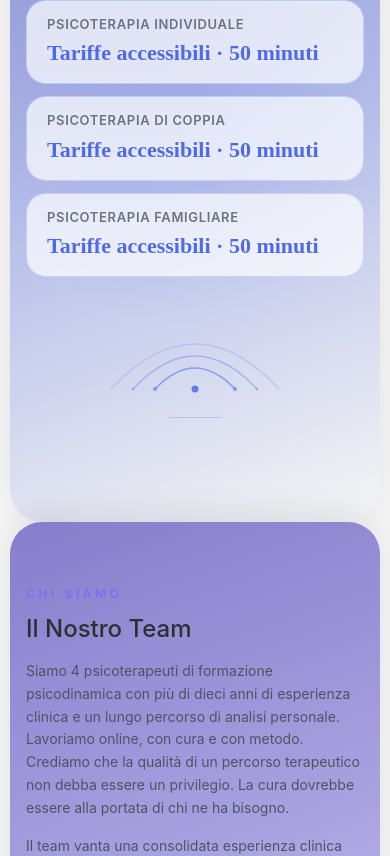
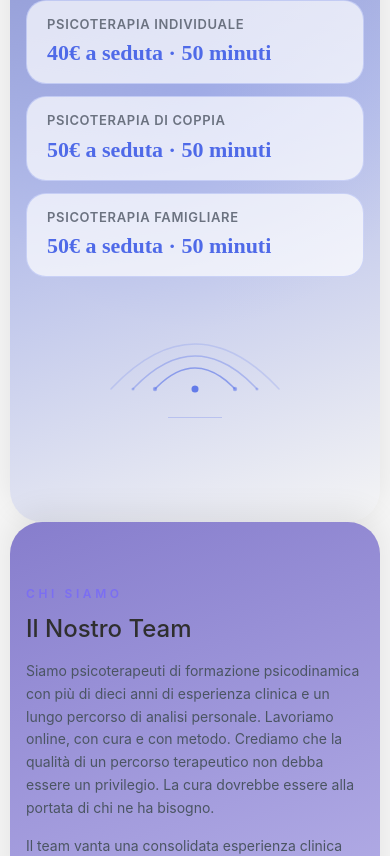
Before and after one commit to TheEmilz/psicodinamica-sociale, a React (Vite) app: page / in a window 390 px wide. Shown: the part 2010-2866 px from the top of the page. Built offline with nearby package versions, Linux system fonts and the light colour scheme.

Commit message:
UI: immagini card visibili su tablet, ripristina prezzi 40/50/50, testo team generico

```diff
--- a/src/App.jsx
+++ b/src/App.jsx
@@ -432,8 +432,8 @@ export default function App() {
           }} />
         }
       >
-        <ScrollReveal className="flex flex-col md:flex-row items-center gap-6 md:gap-12 max-w-5xl w-full">
-          <motion.div variants={itemSpring} className="hidden md:block w-full md:w-1/2 shrink-0">
+        <ScrollReveal className="flex flex-col sm:flex-row items-center gap-6 md:gap-12 max-w-5xl w-full">
+          <motion.div variants={itemSpring} className="hidden sm:block w-full sm:w-1/2 shrink-0">
             <CardImage
               src={photoCose}
               fallback={imgCose}
@@ -443,7 +443,7 @@ export default function App() {
               variant="green"
             />
           </motion.div>
-          <div className="flex flex-col w-full md:w-1/2 text-left">
+          <div className="flex flex-col w-full sm:w-1/2 text-left">
             <motion.p variants={itemSpring} className="text-xs font-semibold tracking-[0.3em] uppercase mb-3" style={{ color: '#2563eb' }}>
               La psicoterapia psicodinamica
             </motion.p>
@@ -494,8 +494,8 @@ export default function App() {
           }} />
         }
       >
-        <ScrollReveal className="flex flex-col md:flex-row items-center gap-6 md:gap-12 max-w-5xl w-full">
-          <motion.div variants={itemSpring} className="hidden md:block w-full md:w-1/2 shrink-0">
+        <ScrollReveal className="flex flex-col sm:flex-row items-center gap-6 md:gap-12 max-w-5xl w-full">
+          <motion.div variants={itemSpring} className="hidden sm:block w-full sm:w-1/2 shrink-0">
             <CardImage
               src={photoComeFunziona}
               fallback={imgComeFunziona}
@@ -505,7 +505,7 @@ export default function App() {
               variant="orange"
             />
           </motion.div>
-          <div className="flex flex-col w-full md:w-1/2 text-left">
+          <div className="flex flex-col w-full sm:w-1/2 text-left">
             <motion.p variants={itemSpring} className="text-xs font-semibold tracking-[0.3em] uppercase mb-3" style={{ color: '#4f6ae8' }}>
               Come funziona
             </motion.p>
@@ -523,15 +523,15 @@ export default function App() {
             <motion.div variants={itemSpring} className="flex flex-col gap-3" style={{ width: '100%' }}>
               <div style={{ padding: '14px 20px', borderRadius: '20px', background: 'rgba(255,255,255,0.7)', border: '1px solid rgba(79,106,232,0.22)' }}>
                 <p style={{ fontSize: '13px', fontWeight: 600, letterSpacing: '0.05em', textTransform: 'uppercase', color: '#6b7280', margin: '0 0 2px' }}>Psicoterapia individuale</p>
-                <p style={{ fontSize: '22px', fontWeight: 600, color: '#4f6ae8', fontFamily: "'Cormorant Garamond', serif", margin: 0 }}>Tariffe accessibili · 50 minuti</p>
+                <p style={{ fontSize: '22px', fontWeight: 600, color: '#4f6ae8', fontFamily: "'Cormorant Garamond', serif", margin: 0 }}>40€ a seduta · 50 minuti</p>
               </div>
               <div style={{ padding: '14px 20px', borderRadius: '20px', background: 'rgba(255,255,255,0.7)', border: '1px solid rgba(79,106,232,0.22)' }}>
                 <p style={{ fontSize: '13px', fontWeight: 600, letterSpacing: '0.05em', textTransform: 'uppercase', color: '#6b7280', margin: '0 0 2px' }}>Psicoterapia di coppia</p>
-                <p style={{ fontSize: '22px', fontWeight: 600, color: '#4f6ae8', fontFamily: "'Cormorant Garamond', serif", margin: 0 }}>Tariffe accessibili · 50 minuti</p>
+                <p style={{ fontSize: '22px', fontWeight: 600, color: '#4f6ae8', fontFamily: "'Cormorant Garamond', serif", margin: 0 }}>50€ a seduta · 50 minuti</p>
               </div>
               <div style={{ padding: '14px 20px', borderRadius: '20px', background: 'rgba(255,255,255,0.7)', border: '1px solid rgba(79,106,232,0.22)' }}>
                 <p style={{ fontSize: '13px', fontWeight: 600, letterSpacing: '0.05em', textTransform: 'uppercase', color: '#6b7280', margin: '0 0 2px' }}>Psicoterapia famigliare</p>
-                <p style={{ fontSize: '22px', fontWeight: 600, color: '#4f6ae8', fontFamily: "'Cormorant Garamond', serif", margin: 0 }}>Tariffe accessibili · 50 minuti</p>
+                <p style={{ fontSize: '22px', fontWeight: 600, color: '#4f6ae8', fontFamily: "'Cormorant Garamond', serif", margin: 0 }}>50€ a seduta · 50 minuti</p>
               </div>
             </motion.div>
           </div>
@@ -553,8 +553,8 @@ export default function App() {
           }} />
         }
       >
-        <ScrollReveal className="flex flex-col md:flex-row items-center gap-6 md:gap-12 max-w-5xl w-full">
-          <motion.div variants={itemSpring} className="hidden md:block w-full md:w-1/2 shrink-0">
+        <ScrollReveal className="flex flex-col sm:flex-row items-center gap-6 md:gap-12 max-w-5xl w-full">
+          <motion.div variants={itemSpring} className="hidden sm:block w-full sm:w-1/2 shrink-0">
             <CardImage
               src={photoTeam}
               fallback={imgTeam}
@@ -564,7 +564,7 @@ export default function App() {
               variant="indigo"
             />
           </motion.div>
-          <div className="flex flex-col w-full md:w-1/2 text-left">
+          <div className="flex flex-col w-full sm:w-1/2 text-left">
             <motion.p variants={itemSpring} className="text-xs font-semibold tracking-[0.3em] uppercase mb-3" style={{ color: '#7b6ef2' }}>
               Chi siamo
             </motion.p>
@@ -576,7 +576,7 @@ export default function App() {
               Il Nostro Team
             </motion.h2>
             <motion.p variants={itemSpring} className="text-sm leading-relaxed mb-4" style={{ color: '#4b5563' }}>
-              Siamo 4 psicoterapeuti di formazione psicodinamica con più di dieci anni di esperienza clinica e un lungo percorso di analisi personale. Lavoriamo online, con cura e con metodo. Crediamo che la qualità di un percorso terapeutico non debba essere un privilegio. La cura dovrebbe essere alla portata di chi ne ha bisogno.
+              Siamo psicoterapeuti di formazione psicodinamica con più di dieci anni di esperienza clinica e un lungo percorso di analisi personale. Lavoriamo online, con cura e con metodo. Crediamo che la qualità di un percorso terapeutico non debba essere un privilegio. La cura dovrebbe essere alla portata di chi ne ha bisogno.
             </motion.p>
             <motion.p variants={itemSpring} className="text-sm leading-relaxed mb-8" style={{ color: '#4b5563' }}>
               Il team vanta una consolidata esperienza clinica nei disturbi del comportamento alimentare, nelle dipendenze, nei disturbi dell&apos;umore, nei disturbi d&apos;ansia e ossessivi, nella presa in carico di quadri clinici complessi, inclusi i disturbi di personalità e le forme di psicopatologia grave.
```
